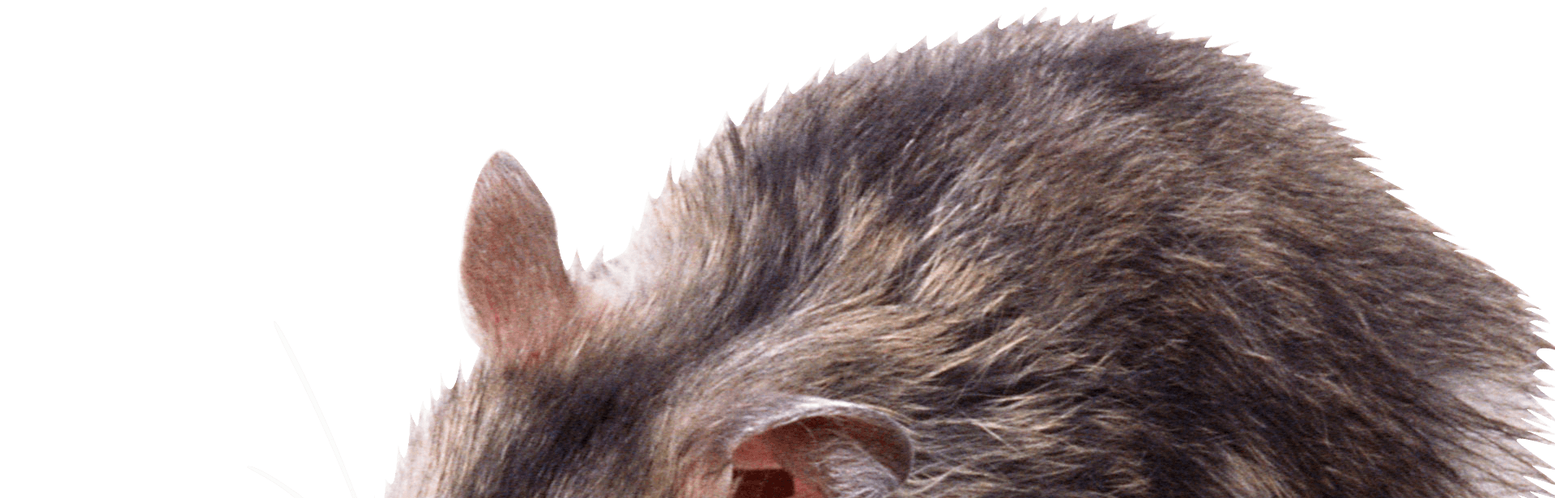
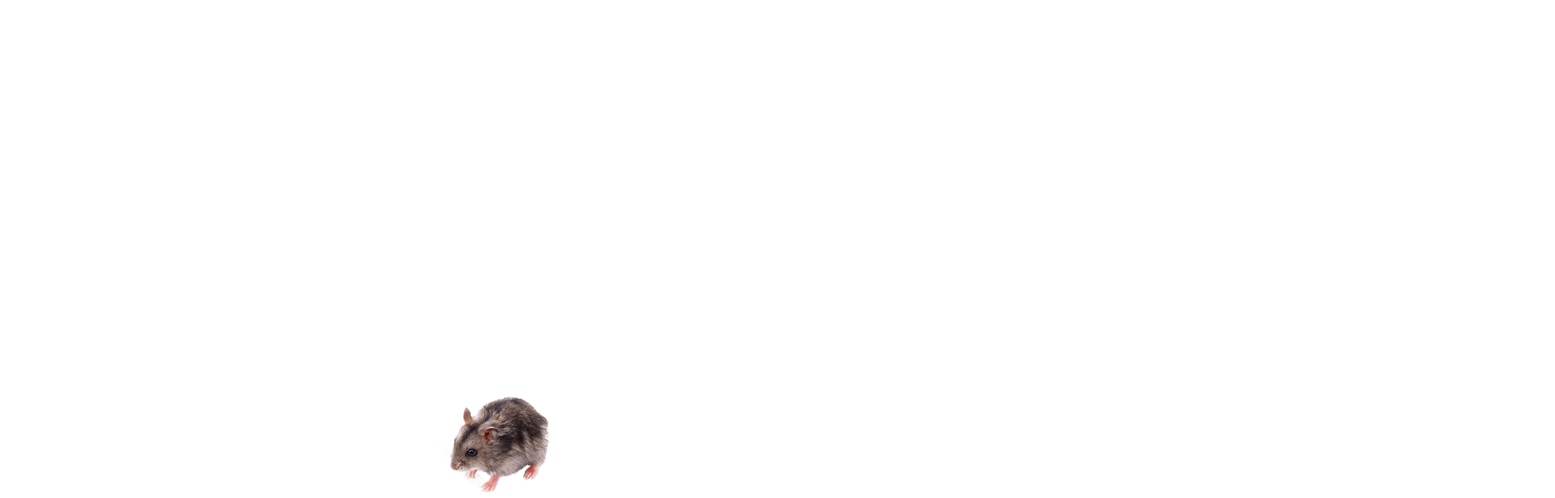
Before and after one commit to miroslava7204/cat, a plain HTML site: page index.html in a window 1280 px wide. Shown: the top 616 px of the page at 81% size, 1920 px wide, since content can reach past the window. Drawn offline with nearby package versions, Linux system fonts and the light colour scheme.

Commit message:
mishka bez love

```diff
--- a/index.html
+++ b/index.html
@@ -3,11 +3,14 @@
   <head>
     <meta charset="utf-8">
     <title>хвани мишката</title>
+    <link rel="stylesheet" href="bootstrap.css">
+    <link rel="stylesheet" href="style.css">
   </head>
 
   <body>
 
     <img src="mishka.png" id="button" onclick="btnClick()" onmouseover="btnClick()"> </img>
 
+   <script src="mishka.js"></script>
   </body>
 </html>
--- a/style.css
+++ b/style.css
@@ -1,11 +1,11 @@
 body{
-	background-image: url('love.png');
+	<!--background-image: url('love.png'); -->
 	}
 
     #button {
     width: auto;
     height: 120px;
-	position: absolute;
+    position: absolute;
     top: calc(50% - 30px + 120px);
     left: calc(50% - 112px);
 
```
